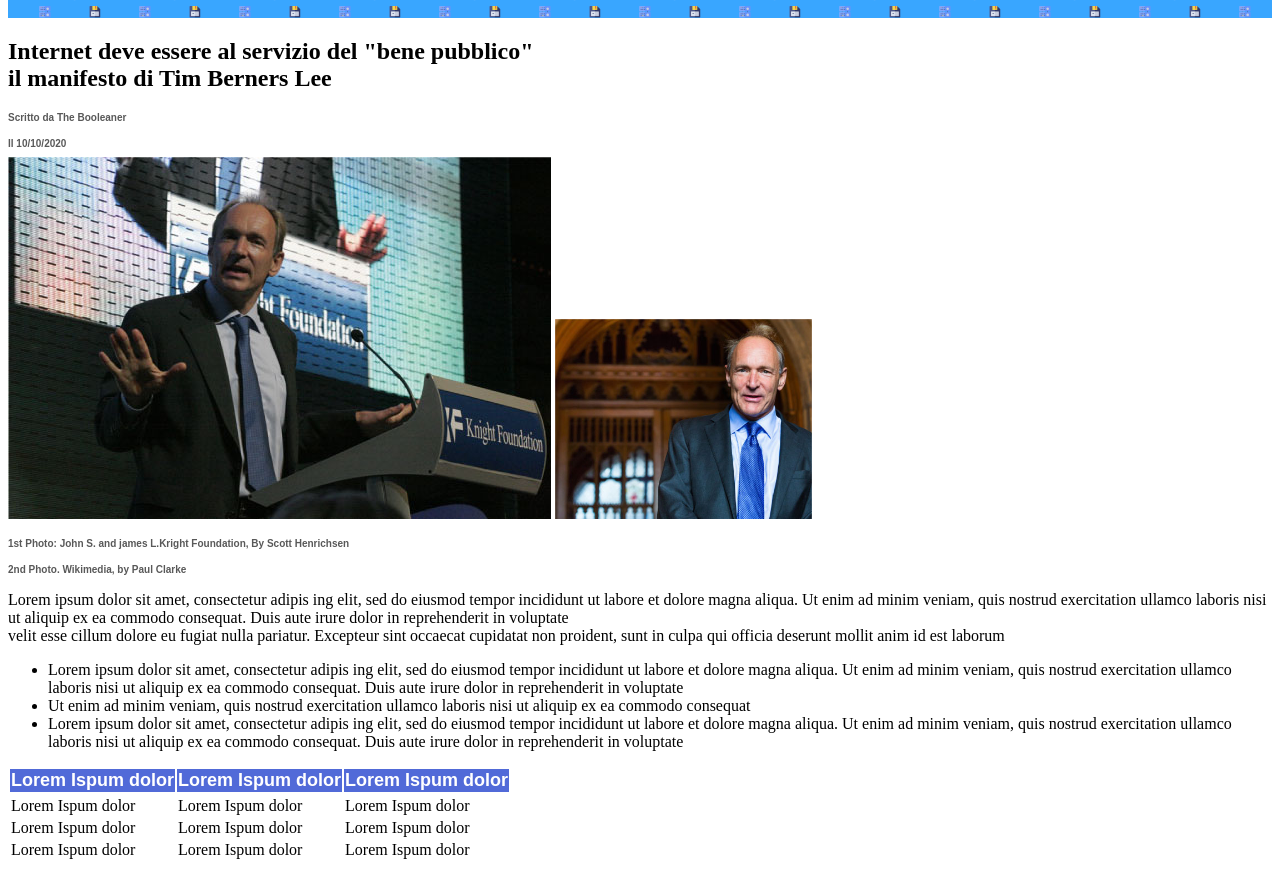
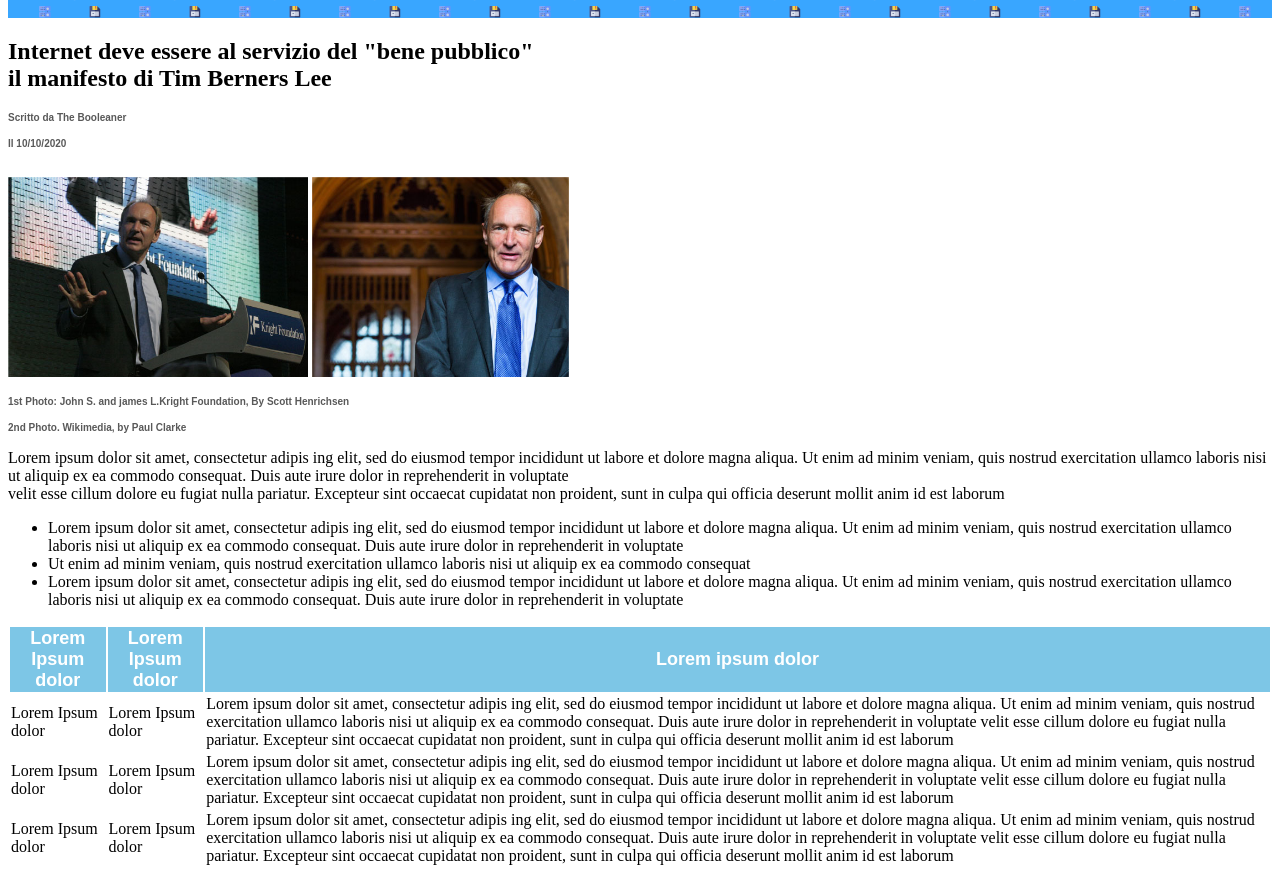
Before and after one commit to noemimassucco/html-css-booleaner, a plain HTML site: page index.html in a window 1280 px wide. Shown: the part 90-966 px from the top of the page. Drawn offline with Linux system fonts and the light colour scheme.

Commit message:
Modifiche tabella effettuate

```diff
--- a/index.html
+++ b/index.html
@@ -19,7 +19,7 @@
         <h2 class="scritte-piccole"> Il 10/10/2020</h2>
 </section>
 <section>
-<img class=" imamgini-tim" src ="../html-css-booleaner/img/tim-1.jpg" alt="Foto di Tim Berners Lee">
+<img class=" immagini-tim" src ="../html-css-booleaner/img/tim-1.jpg" alt="Foto di Tim Berners Lee">
 <img class="immagini-tim"src="../html-css-booleaner/img/tim-2.jpg" alt="foto di Tim Berners Lee">
    <H2 class="scritte-piccole"> 1st Photo: John S. and james L.Kright Foundation, By Scott Henrichsen </H2>
    <H2 class="scritte-piccole"> 2nd Photo. Wikimedia, by Paul Clarke</H2>
@@ -33,32 +33,36 @@
     <li>  Lorem ipsum dolor sit amet, consectetur adipis ing elit, sed do eiusmod tempor incididunt ut labore et dolore magna aliqua. Ut enim ad minim veniam, quis nostrud exercitation ullamco laboris nisi ut aliquip ex ea commodo consequat. Duis aute irure dolor in reprehenderit in voluptate</li>
 </ul>
 </section>
+<DIV CLASS="table-container">
 <table>
-    <thead class=intestazione-tabella>
+  <thead class="intestazione-tabella">
     <tr>
-            <th> Lorem Ispum dolor</th>
-            <th> Lorem Ispum dolor</th>
-            <th> Lorem Ispum dolor</th>
+      <th class="prova">Lorem Ipsum dolor</th>
+      <th>Lorem Ipsum dolor</th>
+      <th>Lorem ipsum dolor </th>
+    </tr>
   </thead>
+  <tbody>
     <tr>
-        <tbody>
-            <td> Lorem Ispum dolor</td>
-            <td> Lorem Ispum dolor</td>
-            <td> Lorem Ispum dolor</td>
-
+      <td>Lorem Ipsum dolor</td>
+      <td>Lorem Ipsum dolor</td>
+      <td>Lorem ipsum dolor sit amet, consectetur adipis ing elit, sed do eiusmod tempor incididunt ut labore et dolore magna aliqua. Ut enim ad minim veniam, quis nostrud exercitation ullamco laboris nisi ut aliquip ex ea commodo consequat. Duis aute irure dolor in reprehenderit in voluptate
+velit esse cillum dolore eu fugiat nulla pariatur. Excepteur sint occaecat cupidatat non proident, sunt in culpa qui officia deserunt mollit anim id est laborum</td>
     </tr>
     <tr>
-               <td> Lorem Ispum dolor</td>
-            <td> Lorem Ispum dolor</td>
-            <td> Lorem Ispum dolor</td>
+      <td>Lorem Ipsum dolor</td>
+      <td>Lorem Ipsum dolor</td>
+      <td>Lorem ipsum dolor sit amet, consectetur adipis ing elit, sed do eiusmod tempor incididunt ut labore et dolore magna aliqua. Ut enim ad minim veniam, quis nostrud exercitation ullamco laboris nisi ut aliquip ex ea commodo consequat. Duis aute irure dolor in reprehenderit in voluptate
+velit esse cillum dolore eu fugiat nulla pariatur. Excepteur sint occaecat cupidatat non proident, sunt in culpa qui officia deserunt mollit anim id est laborum</td>
     </tr>
     <tr>
-               <td> Lorem Ispum dolor</td>
-            <td> Lorem Ispum dolor</td>
-            <td> Lorem Ispum dolor</td>
+      <td>Lorem Ipsum dolor</td>
+      <td>Lorem Ipsum dolor</td>
+      <td>Lorem ipsum dolor sit amet, consectetur adipis ing elit, sed do eiusmod tempor incididunt ut labore et dolore magna aliqua. Ut enim ad minim veniam, quis nostrud exercitation ullamco laboris nisi ut aliquip ex ea commodo consequat. Duis aute irure dolor in reprehenderit in voluptate
+velit esse cillum dolore eu fugiat nulla pariatur. Excepteur sint occaecat cupidatat non proident, sunt in culpa qui officia deserunt mollit anim id est laborum</td>
+   </DIV>
 </tr>
   </tbody>
-
 </table>
 </main>
 <footer></footer>
--- a/style/style.css
+++ b/style/style.css
@@ -4,6 +4,7 @@ header {
     background-color: rgb(57, 166, 255);
     background-size: contain ;
     background-image:
+
 }
 header img {
     height: 40px;
@@ -32,5 +33,15 @@ header img {
     font-family: 'Arial', sans-serif;
     font-size: 18px;
     color: rgb(255, 255, 255);
-    background-color: rgb(81, 106, 216);
+    background-color: rgb(125, 198, 230);
+    font-weight: bold
+;
 }
+.table-container {
+    white-space: normal;
+}
+.prova {
+    border-collapse: collapse
+    white-space: nowrap;
+
+}
```
Lines whose indentation alone changed are shown as unchanged.
